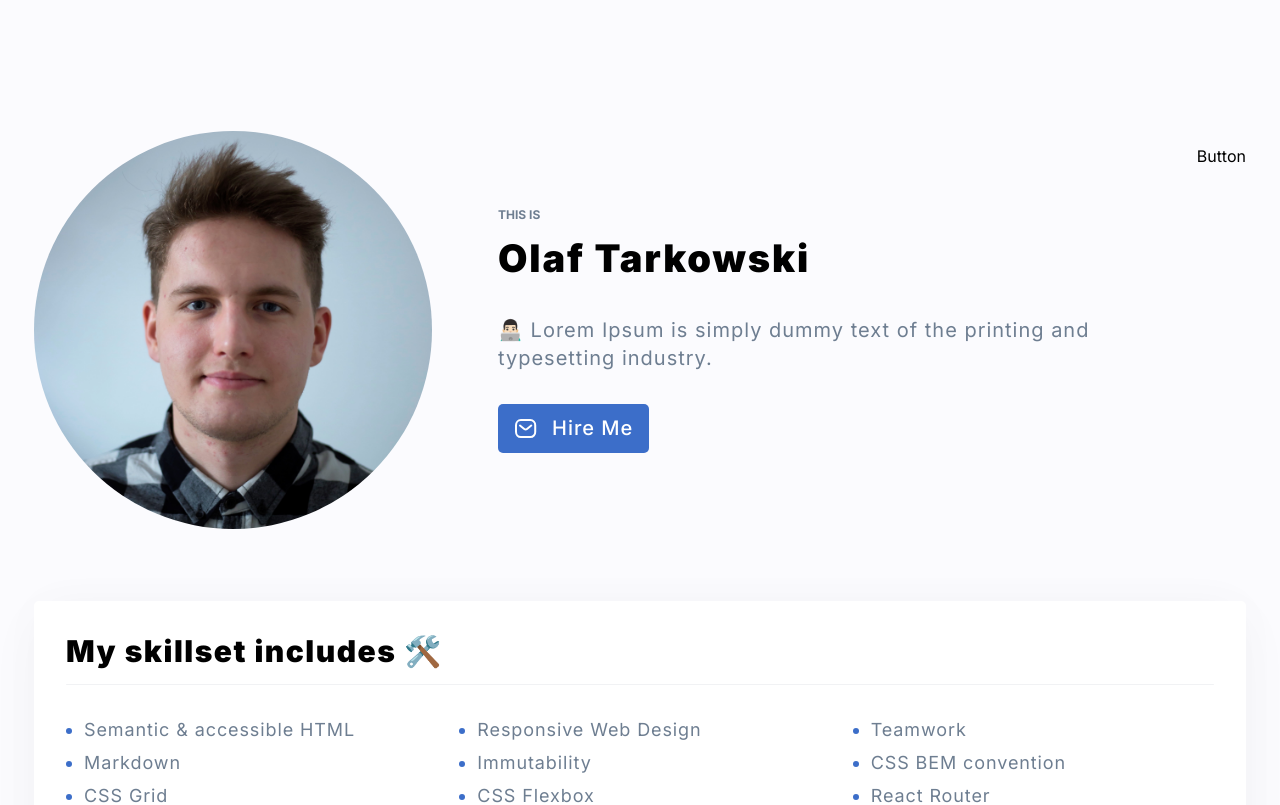
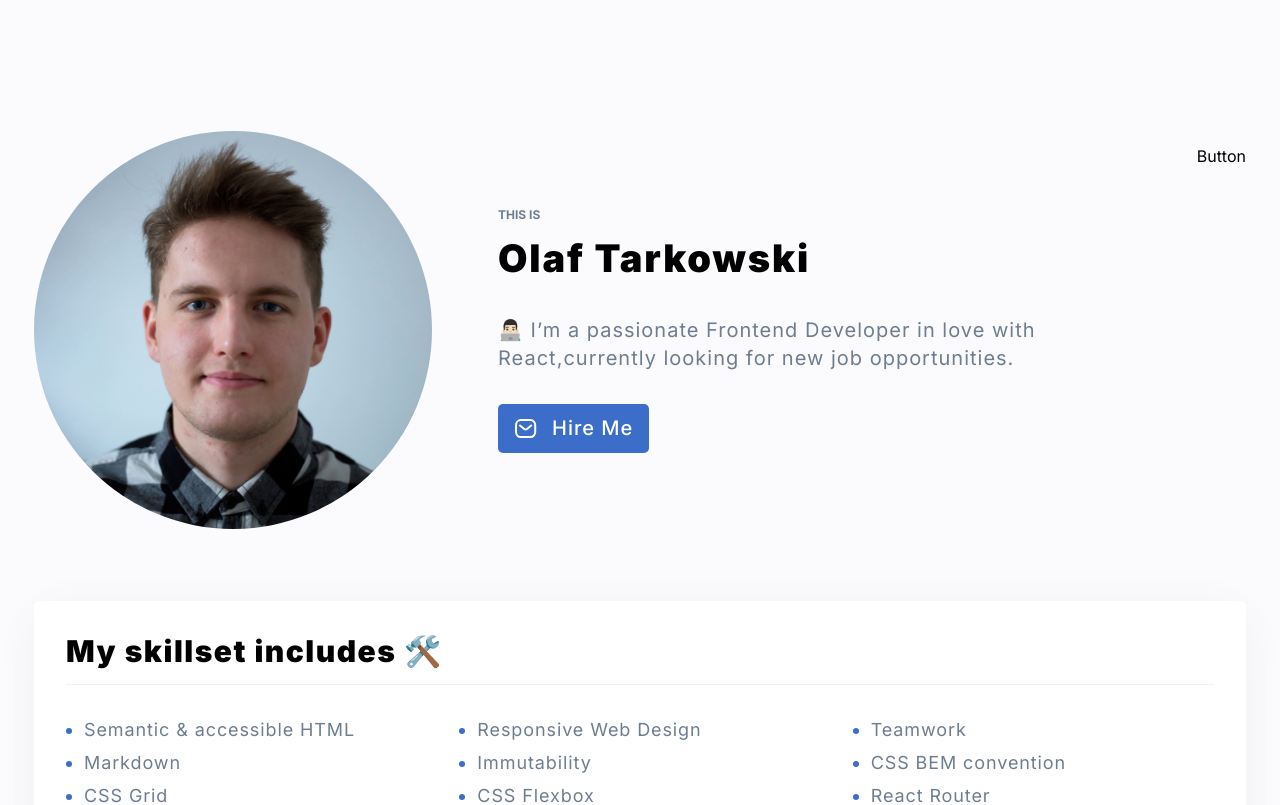
Before and after one commit to Olaf-Tarkowski/personal-homepage, a React (Create React App) app: page / in a window 1280 px wide. Shown: the top 805 px of the page. Built offline with nearby package versions, Linux system fonts and the light colour scheme; no server answers.

Commit message:
add text to BasicInfo

```diff
--- a/src/common/Greeting/index.js
+++ b/src/common/Greeting/index.js
@@ -12,7 +12,7 @@ const Greeting = () => {
           Olaf Tarkowski
         </Name>
         <BasicInfo>
-          👨🏻‍💻 Lorem Ipsum is simply dummy text of the printing and typesetting industry.
+          👨🏻‍💻 I’m a passionate Frontend Developer in love with React,currently looking for new job opportunities.
         </BasicInfo>
         <Mail href="mailto:tarkowski.software@gmail.com">
           <Button>
```
